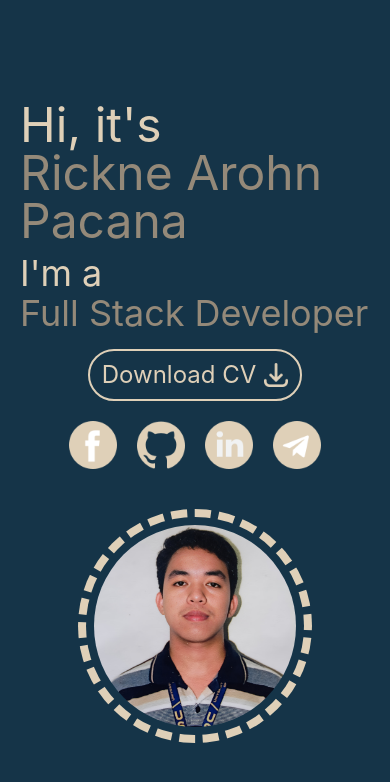
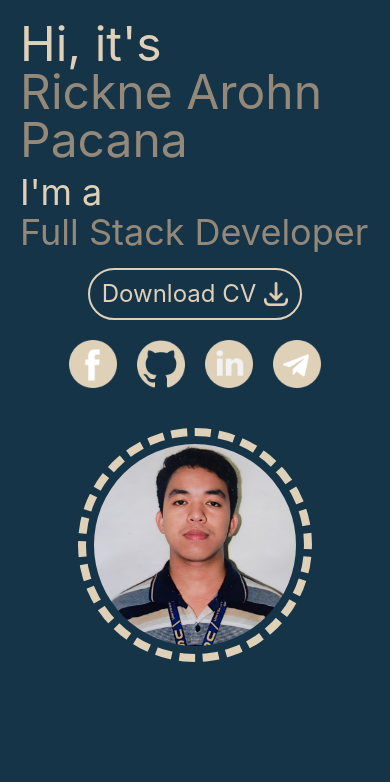
Before and after one commit to Morphmorph/RAP-Portfolio, a React (Create React App) app: page / in a window 390 px wide. Shown: the top 782 px of the page. Built offline with nearby package versions, Linux system fonts and the light colour scheme.

Commit message:
Trying build checking responsiveness

```diff
--- a/package.json
+++ b/package.json
@@ -1,5 +1,5 @@
 {
-  "homepage": "https://Morphmorph.github.io/",
+  "homepage": "https://Morphmorph.github.io/RAP-Portfolio",
   "name": "my-portfolio",
   "version": "0.1.0",
   "private": true,
@@ -15,6 +15,8 @@
     "web-vitals": "^2.1.4"
   },
   "scripts": {
+    "predeploy": "npm run build",
+    "deploy": "gh-pages -d build",
     "start": "react-scripts start",
     "build": "react-scripts build",
     "test": "react-scripts test",
--- a/src/Portfolio/Main.jsx
+++ b/src/Portfolio/Main.jsx
@@ -8,8 +8,8 @@ import tl from '../assets/telegram.png';
 
 function Main() {
   return (
-
-    <div className='flex justify-center items-center p-5 xl:p-0 h-screen'>
+    <div style={{ display: 'flex', flexDirection: 'column', minHeight: '100vh' }}>
+    <section className='flex justify-center items-center p-5 xl:p-0 lg:h-screen'>
       <div className='flex flex-col xl:flex-row justify-center items-center'>
         <div className='flex flex-col'>
         <div className='flex flex-col sm:flex-row '>
@@ -39,8 +39,8 @@ function Main() {
         <img src={img} alt="" className="z-10 h-2/3 w-2/3 md:h-1/2 md:w-1/2 xl:h-1/3 xl:w-1/3 rounded-full ml-0 xl:ml-20 mt-10 xl:mt-0 border-8 p-2 border-dashed" style={{ borderColor: '#DFD0B8'}}/>
 
       </div>
+      </section>
       </div>
-
 
   );
 }
```
